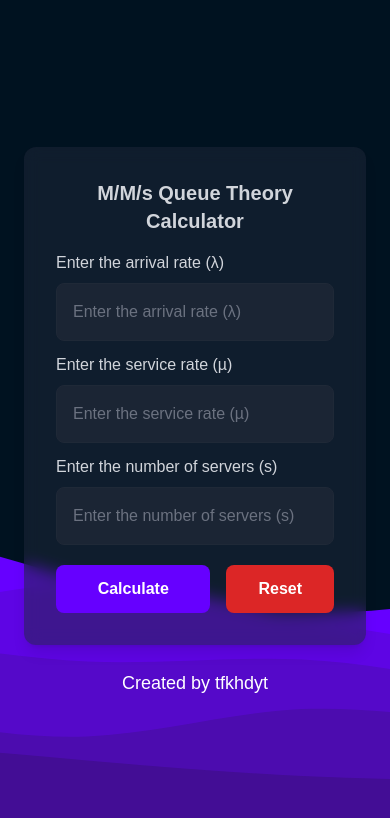
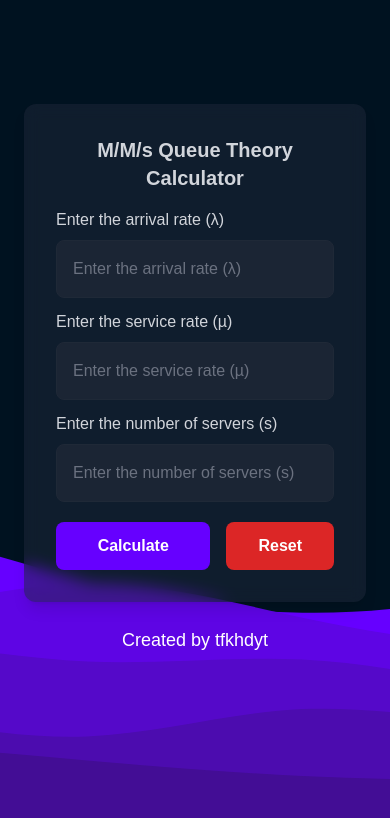
Before and after one commit to tfkhdyt/mms-queue-theory-calculator, a SvelteKit app: page / in a window 390 px wide. Shown: the top 818 px of the page. Built offline with nearby package versions, Linux system fonts and the light colour scheme; a small style sheet from the web is missing.

Commit message:
fix(page): fix not scrollable page when result is shown

```diff
--- a/src/lib/components/Card.svelte
+++ b/src/lib/components/Card.svelte
@@ -5,7 +5,7 @@
 	import Result from './Result.svelte';
 </script>
 
-<main class="absolute">
+<main>
 	<div class="bg-slate-800/50 m-6 p-8 md:px-10 md:py-8 rounded-xl backdrop-blur shadow-lg">
 		<h1 class="text-gray-300 text-xl md:text-3xl font-bold mb-4 text-center">
 			M/M/s Queue Theory Calculator
--- a/src/routes/+page.svelte
+++ b/src/routes/+page.svelte
@@ -7,12 +7,12 @@
 </svelte:head>
 
 <div class="bg" />
-<main class="grid place-items-center min-h-screen min-w-screen content">
+<main class="flex justify-center w-screen h-screen py-20 md:py-0 md:items-center">
 	<Card />
 </main>
 
 <style>
-	.content {
+	.bg {
 		background-image: url('../assets/img/background.svg');
 		background-repeat: no-repeat;
 		background-position: center;
@@ -23,4 +23,8 @@
 		background-size: cover;
 		/* background-attachment: fixed; */
 	}
+
+  main {
+    position: absolute;
+  }
 </style>
```
